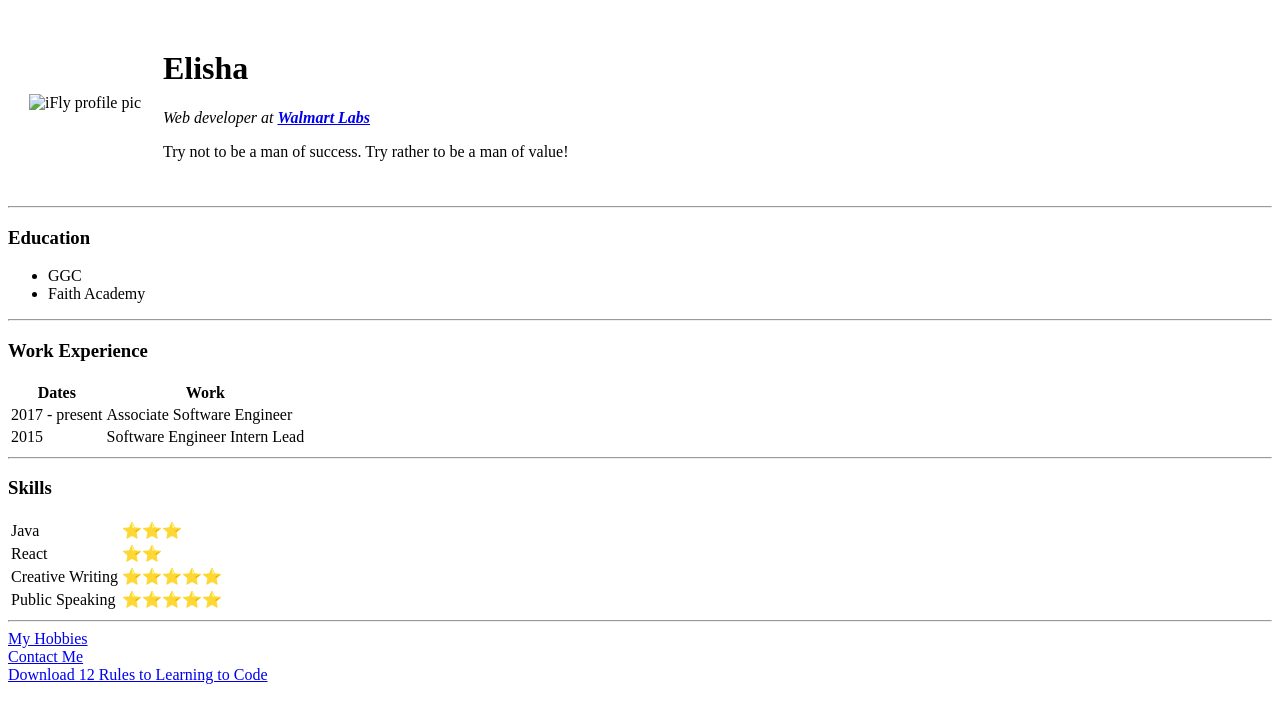
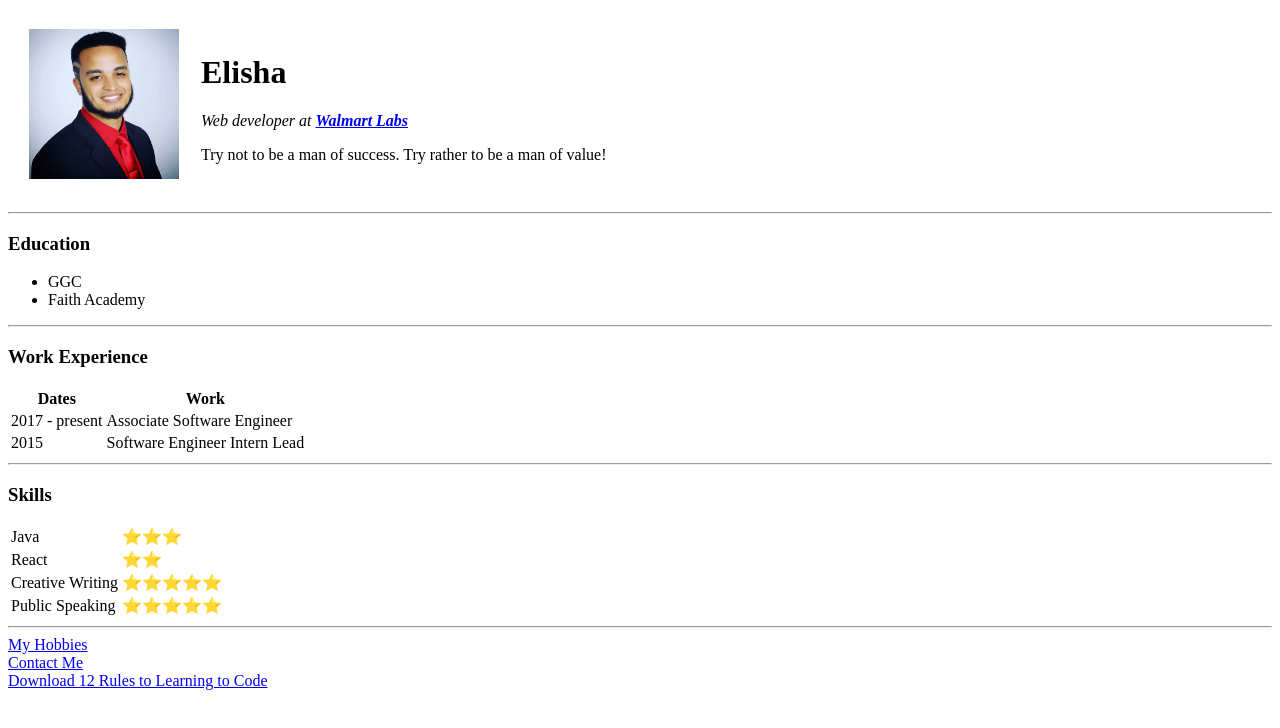
Before and after one commit to epatter1/cv, a plain HTML site: page index.html in a window 1280 px wide. Drawn offline with Linux system fonts and the light colour scheme.

Commit message:
Add files via upload

```diff
--- a/index.html
+++ b/index.html
@@ -9,7 +9,7 @@
 <body>
   <table cellspacing="20">
     <tr>
-      <td> <img width="150px" height="150px" src="images/prof-profile.png" alt="iFly profile pic"></td>
+      <td> <img width="150px" height="150px" src="prof-profile.png" alt="iFly profile pic"></td>
       <td>
         <h1>Elisha</h1>
         <em>
```
